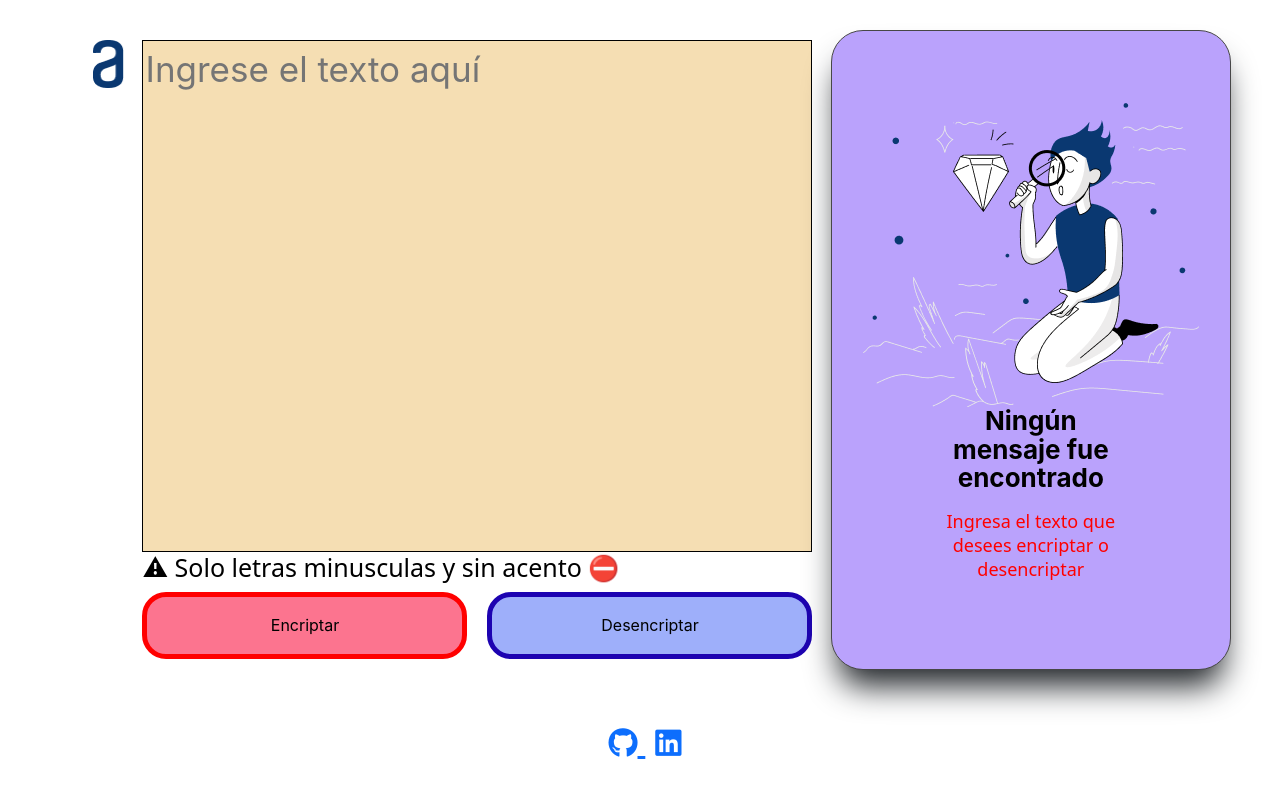
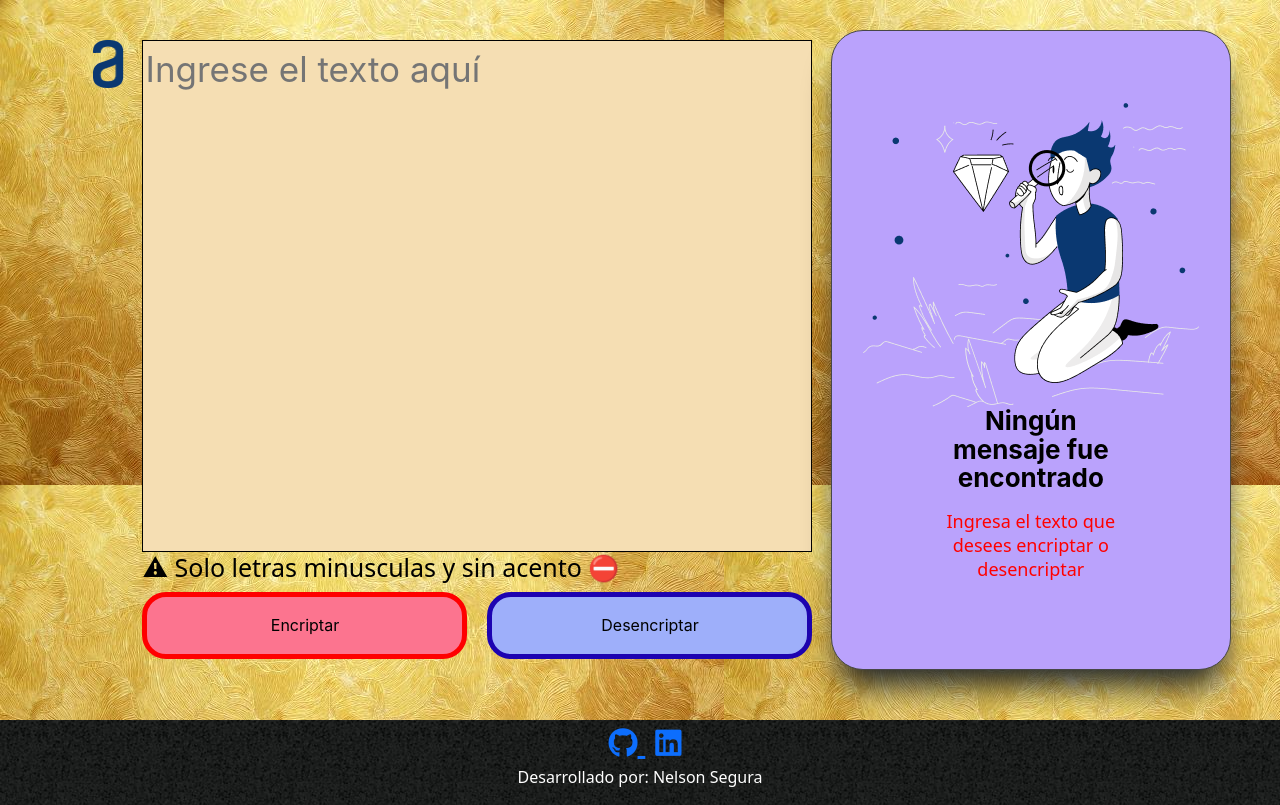
Before and after one commit to nelsonsegura/Challenge-ONE-Sprint-01, a plain HTML site: page index.html in a window 1280 px wide. Drawn offline with nearby package versions, Linux system fonts and the light colour scheme; the site is published under a folder, as on GitHub Pages, so addresses that start at the root find nothing.

Commit message:
Update style.css

```diff
--- a/style.css
+++ b/style.css
@@ -1,5 +1,5 @@
 body {
-    background: url(/img/R.jpg);
+    background: url(img/R.jpg);
 }
 
 li{
@@ -187,7 +187,7 @@ li{
 footer {
     display: flex;
     flex-direction: column;
-    background: url(/img/bg.jpg);
+    background: url(img/bg.jpg);
     color: white;
     justify-content: center;
     margin-top: 6.2vh;
```
